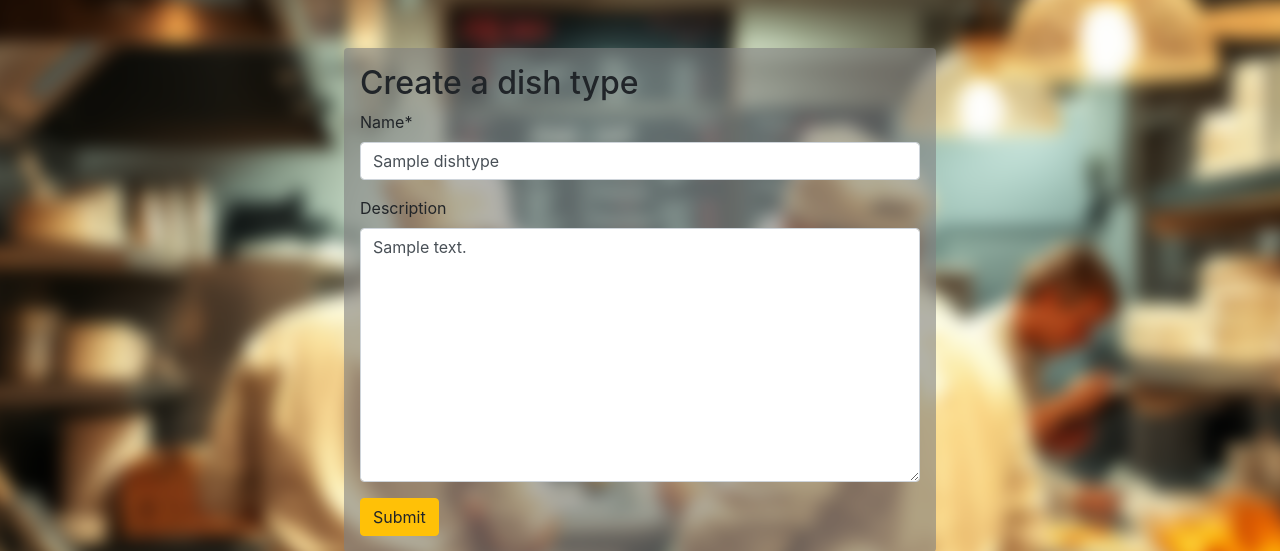
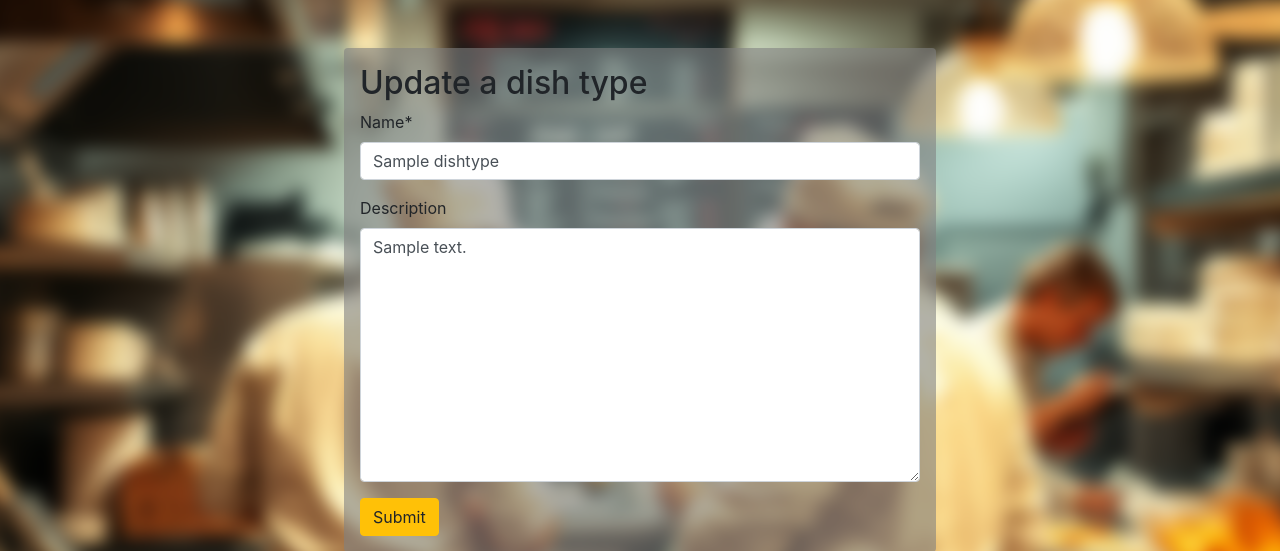
Before and after one commit to Dogober/restaurant-kitchen-service, a Django app: page /dish_types/1/update/ in a window 1280 px wide. Shown: the part 72-623 px from the top of the page. Run offline with Django 5.2, Linux system fonts and the light colour scheme; a user stored in the database is signed in; tables that the repository leaves empty hold one stand-in row (values such as "Sample post"); some libraries are stand-ins or nearby versions.

Commit message:
add template filter yes/no for relevant displaing Create or update statment inside dish_type_form

```diff
--- a/templates/kitchen/dish_type_form.html
+++ b/templates/kitchen/dish_type_form.html
@@ -3,7 +3,7 @@
 {% block content %}
   <div class="d-flex justify-content-center mt-5">
     <div class="bg-default rounded p-3 col-md-6">
-      <h2>Create a dish type</h2>
+      <h2>{{ object|yesno:"Update,Create" }} a dish type</h2>
       <form method="post" novalidate>
         {% csrf_token %}
         {{ form|crispy }}
```
